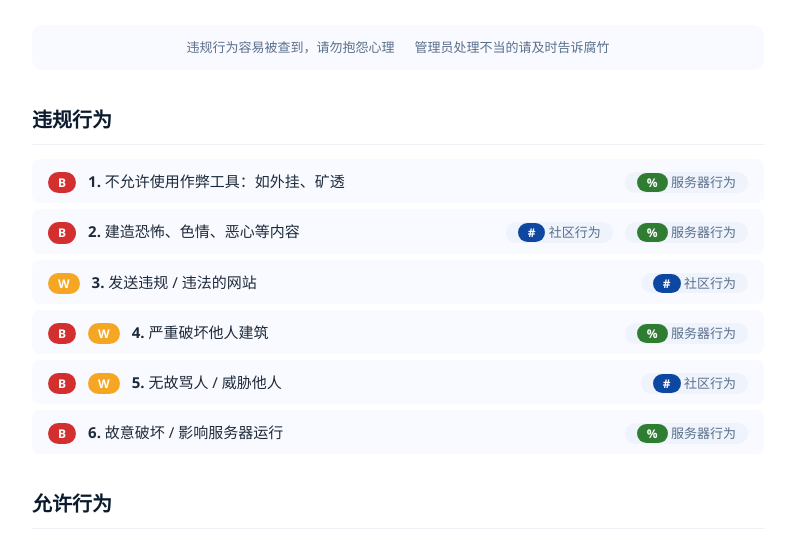
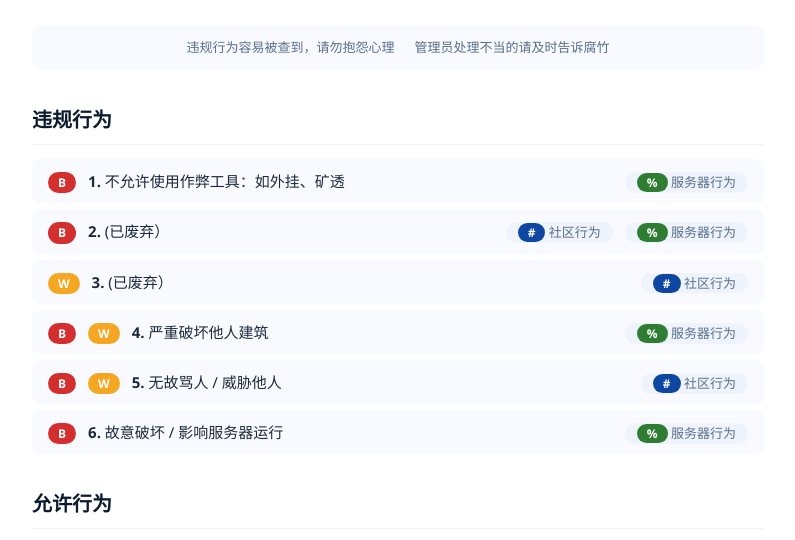
Before and after one commit to gdooe2/Vhome-rule, a plain HTML site: page index.html in a window 1280 px wide. Shown: the part 190-730 px from the top of the page, without its empty margins (242-1037 px from the left). Drawn offline with Linux system fonts and the light colour scheme.

Commit message:
Update deprecated content in index.html

```diff
--- a/index.html
+++ b/index.html
@@ -381,13 +381,13 @@
 
             <li>
                 <span class="badge b">B</span>
-                <span class="context"><strong>2.</strong> 建造恐怖、色情、恶心等内容</span>
+                <span class="context"><strong>2.</strong> (已废弃）</span>
                 <span class="meta"><span class="badge hash">#</span> 社区行为</span><span class="meta"><span class="badge percent">%</span> 服务器行为</span>
             </li>
 
             <li>
                 <span class="badge w">W</span>
-                <span class="context"><strong>3.</strong> 发送违规 / 违法的网站</span>
+                <span class="context"><strong>3.</strong> (已废弃）</span>
                 <span class="meta"><span class="badge hash">#</span> 社区行为</span>
             </li>
 
```
